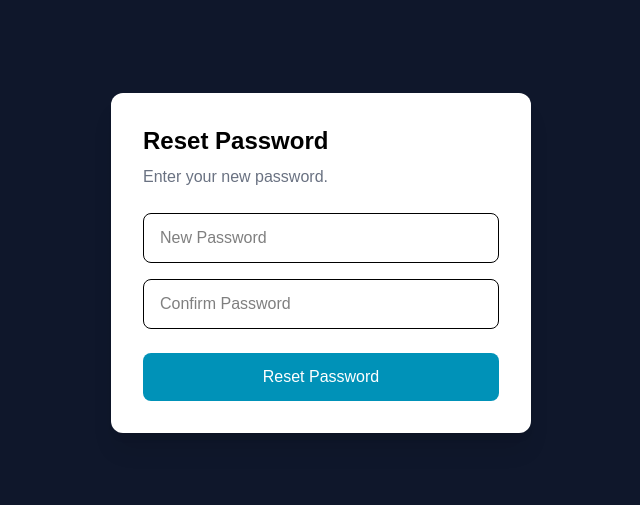
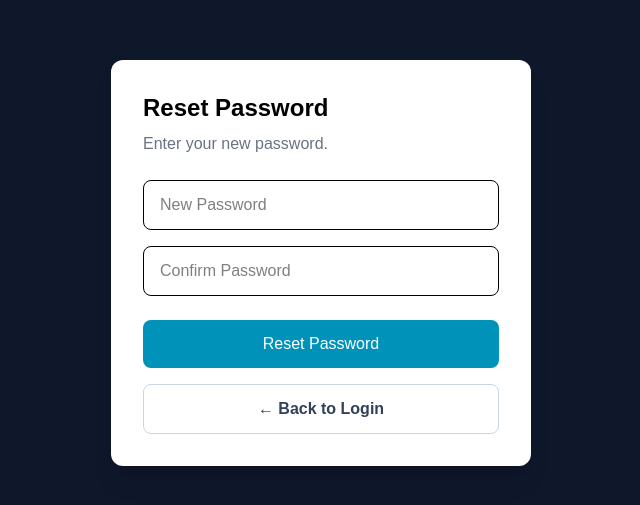
Before and after one commit to vedamapnextech/vedamapnextech-crm, a React (Vite) app in the folder client/: page /reset-password/1 in a window 1280 px wide. Shown: the part 137-642 px from the top of the page, without its empty margins (319-959 px from the left). Built offline with nearby package versions, Linux system fonts and the light colour scheme; what pdfmake would draw is missing.

Commit message:
Fix forgot password flow

```diff
--- a/client/src/pages/Login/ForgotPassword.jsx
+++ b/client/src/pages/Login/ForgotPassword.jsx
@@ -1,10 +1,11 @@
 import { useState } from "react";
+import { useNavigate } from "react-router-dom";
 import toast from "react-hot-toast";
 
 function ForgotPassword() {
     const [email, setEmail] = useState("");
     const [loading, setLoading] = useState(false);
-
+    const navigate = useNavigate();
     const handleForgotPassword = async () => {
         if (!email.trim()) {
             return toast.error("Please enter your email");
@@ -68,6 +69,14 @@ function ForgotPassword() {
                     {loading ? "Sending..." : "Send Reset Link"}
                 </button>
 
+                <button
+                    type="button"
+                    onClick={() => navigate("/login")}
+                    className="w-full mt-4 border border-slate-300 text-slate-700 py-3 rounded-lg font-semibold hover:bg-slate-100 transition"
+                >
+                    ← Back to Login
+                </button>
+
             </div>
         </div>
     );
--- a/client/src/pages/Login/Login.jsx
+++ b/client/src/pages/Login/Login.jsx
@@ -53,10 +53,6 @@ function Login() {
           body: JSON.stringify(formData),
         }
       );
-
-
-
-
 
       const data = await response.json();
 
--- a/client/src/pages/Login/ResetPassword.jsx
+++ b/client/src/pages/Login/ResetPassword.jsx
@@ -9,6 +9,7 @@ function ResetPassword() {
   const [password, setPassword] = useState("");
   const [confirmPassword, setConfirmPassword] = useState("");
   const [loading, setLoading] = useState(false);
+
 
   const handleResetPassword = async () => {
 
@@ -48,6 +49,7 @@ function ResetPassword() {
       }
 
       toast.success(data.message);
+
 
       navigate("/login");
 
@@ -99,6 +101,14 @@ function ResetPassword() {
           {loading ? "Updating..." : "Reset Password"}
         </button>
 
+        <button
+          type="button"
+          onClick={() => navigate("/login")}
+          className="w-full mt-4 border border-slate-300 text-slate-700 py-3 rounded-lg font-semibold hover:bg-slate-100 transition"
+        >
+          ← Back to Login
+        </button>
+
       </div>
 
     </div>
```
